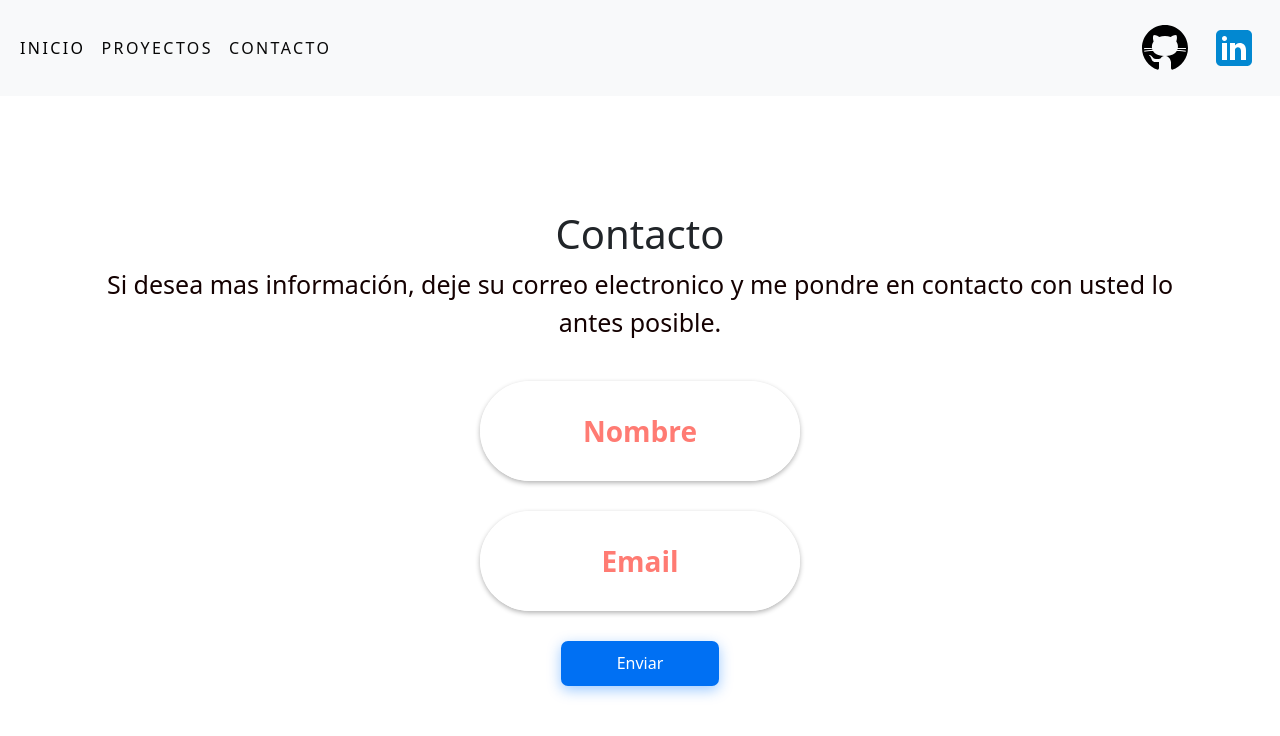
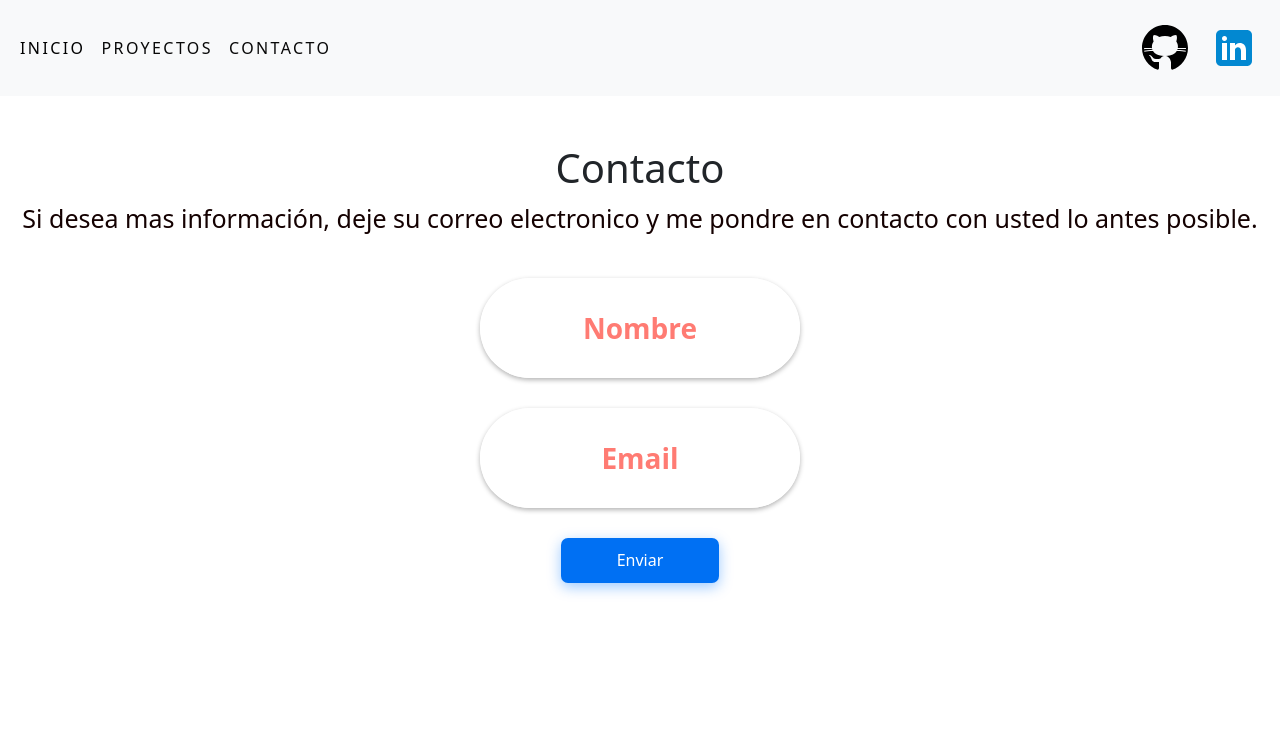
Before and after one commit to DavidBuenacasa/portfolio, an Angular app: page /contacto in a window 1280 px wide. Shown: the top 736 px of the page. Built offline with nearby package versions, Linux system fonts and the light colour scheme.

Commit message:
cambios menores

```diff
--- a/src/app/contacto-component/contacto-component.component.css
+++ b/src/app/contacto-component/contacto-component.component.css
@@ -9,7 +9,6 @@ p{
 }
 
 
-
 #button-container{
   display: flex;
   flex-direction: column;
@@ -18,11 +17,12 @@ p{
 
 }
 .contacto-container{
-  position: fixed;
-  top: 50%;
-  left: 50%;
-  -webkit-transform: translate(-50%, -50%);
-  transform: translate(-50%, -50%);
+  height: 100%;
+  display: flex;
+  flex-direction: column;
+  align-items: center;
+  position: relative;
+  align-content: center;
 
 }
 
--- a/src/app/contacto-component/contacto-component.component.html
+++ b/src/app/contacto-component/contacto-component.component.html
@@ -1,5 +1,5 @@
-<div>
-  <div class="contacto-container container mt-5">
+<div class=" contacto-container">
+  <div class="mt-5">
     <div class="text-center">
       <h1>Contacto</h1>
       <p>Si desea mas información, deje su correo electronico y me pondre en contacto con usted lo antes posible.</p>
@@ -32,4 +32,5 @@
     </div>
 
   </div>
+
 </div>
--- a/src/app/proyectos-component/proyectos-component.component.css
+++ b/src/app/proyectos-component/proyectos-component.component.css
@@ -25,6 +25,11 @@ h1{
 	font-weight: bold;
 }
 
+.web-icon{
+	width: 50px;
+}
+
+
 .proyectos{
     display: flex;
 	justify-content: center;
@@ -42,6 +47,14 @@ h1{
 	flex-wrap: wrap;
 	margin: 40px 0;
 
+}
+
+.develop{
+	display: none;
+}
+
+.project{
+	display: flex;
 }
 
 .container .card {
@@ -65,10 +78,12 @@ h1{
 	align-items: center;
 	flex-direction: column;
 	transition: 0.5s;
+
 }
 
 .container .card:hover .content {
 	transform: translateY(-20px);
+
 }
 
 .container .card .content .imgBx {
@@ -123,10 +138,29 @@ h1{
 	opacity: 1;
 }
 
+
+
 .container .card .sci li a {
 	color: #fff;
 	font-size: 20px;
 }
+
+@media (hover: hover) {
+
+	.card:hover{
+		.project{
+			display: none;
+			transition: 0.5s;
+		}
+		.develop{
+			display: flex;
+			transition: 0.5s;
+		}
+
+	}
+
+
+  }
 
 /*xx-large*/
 @media only screen and (max-width: 1400px) {
--- a/src/app/proyectos-component/proyectos-component.component.html
+++ b/src/app/proyectos-component/proyectos-component.component.html
@@ -4,18 +4,24 @@
 
       <div class="container">
         <div class="card">
+
             <div class="content">
               <div class="imgBx">
-              <img src="assets/imgs/trivial.png">
+                <img src="assets/imgs/trivial.png" class="project">
+                <img src="assets/icons/tools.png" class="develop">
               </div>
               <div class="contentBx">
-              <h3>Trivial Academico<br><span></span></h3>
+                <h3 class="project">Trivial Academico<br><span></span></h3>
+                <h3 class="develop">En construccion</h3>
               </div>
             </div>
 
             <ul class="sci">
 
               <li>
+                <a href="https://trivial.sirdavo.es" target="blank">
+                  <img src="assets/icons/web.png" class="web-icon">
+                </a>
                 <a href="https://github.com/DavidBuenacasa/trivial" target="blank">
                   <img src="assets/icons/git-color.png" class="git-color">
                 </a>
@@ -26,16 +32,18 @@
         <div class="card">
           <div class="content">
             <div class="imgBx">
-              <img src="assets/imgs/blog.png">
+              <img src="assets/imgs/blog.png" class="project">
+              <img src="assets/icons/tools.png" class="develop">
             </div>
             <div class="contentBx">
-              <h3>Blog<br><span></span></h3>
+              <h3 class="project">Blog<br><span></span></h3>
+              <h3 class="develop">En construccion</h3>
             </div>
           </div>
           <ul class="sci">
             <li>
-              <a target="blank">
-                <img src="assets/icons/git-color.png" class="git-color">
+              <a href="https://blog.sirdavo.es/" target="blank">
+                <img src="assets/icons/web.png" class="web-icon">
               </a>
             </li>
           </ul>
@@ -43,15 +51,20 @@
         <div class="card">
           <div class="content">
             <div class="imgBx">
-              <img src="assets/imgs/whatsapp.png">
+              <img src="assets/imgs/whatsapp.png" class="project">
+              <img src="assets/icons/tools.png" class="develop">
             </div>
             <div class="contentBx">
-              <h3>Whatsapp Analyzer<br><span></span></h3>
+              <h3 class="project">Whatsapp Analyzer<br><span></span></h3>
+              <h3 class="develop">En construccion</h3>
             </div>
           </div>
           <ul class="sci">
             <li>
-              <a  target="blank">
+              <a href="https://analyzer.sirdavo.es/" target="blank">
+                <img src="assets/icons/web.png" class="web-icon">
+              </a>
+              <a href="https://github.com/DavidBuenacasa/Whatsapp-Analyzer" target="blank">
                 <img src="assets/icons/git-color.png" class="git-color">
               </a>
             </li>
```
Also changed, not shown: src/assets/icons/tools.png (added), src/assets/icons/web.png (added). Lines whose indentation alone changed are shown as unchanged.
